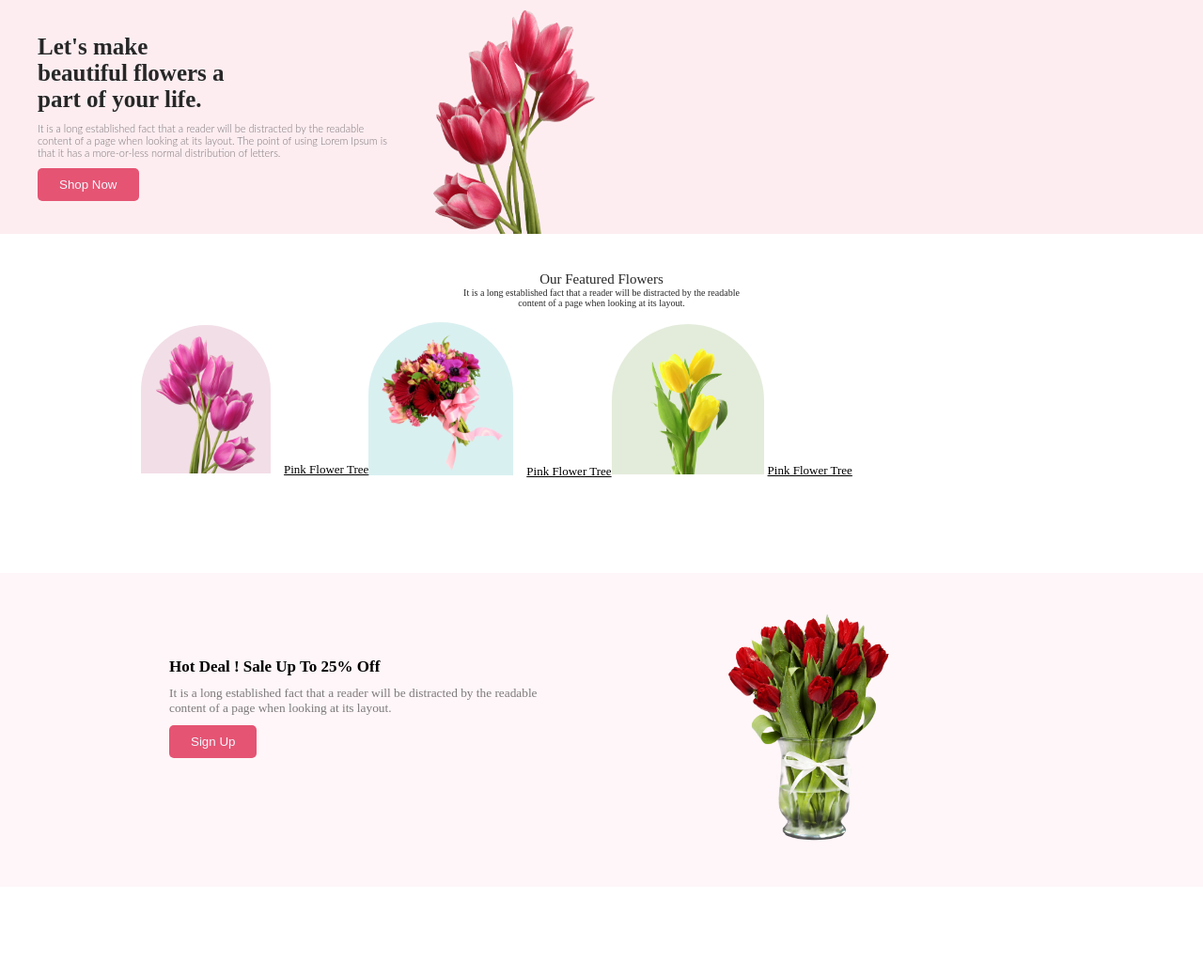
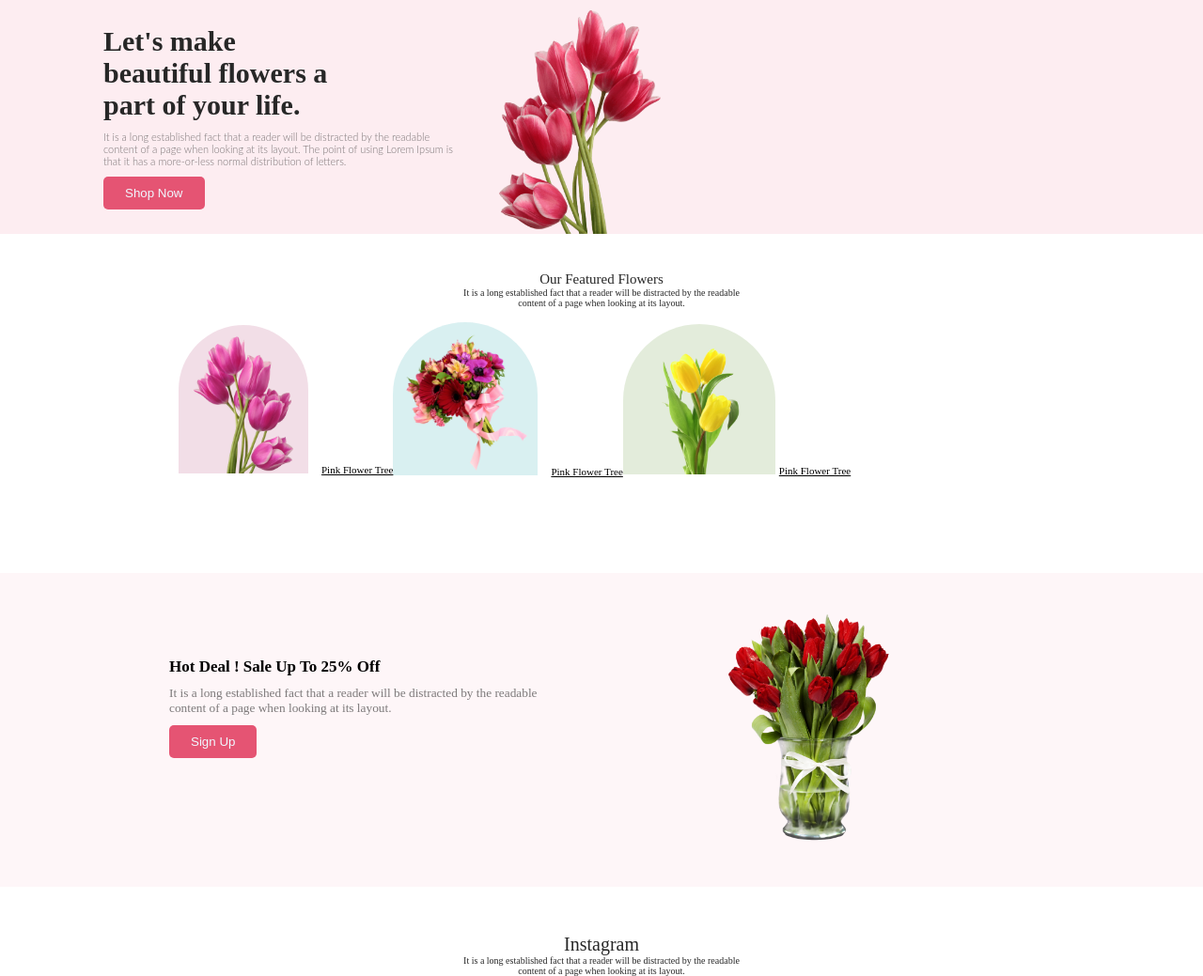
Before and after one commit to mdsaidul50/my-first-assignment, a plain HTML site: page index.html in a window 1280 px wide. Shown: the whole page at 94% size. Before the commit the page ends 944 px from the top, so only its background shows below. Drawn offline with Linux system fonts and the light colour scheme.

Commit message:
my first assignment

```diff
--- a/index.html
+++ b/index.html
@@ -57,8 +57,13 @@
                 <div class="flower-imges">
                     <img src="imges/pngwing 8.png" alt="">
                 </div>
-
             </div>
+        </section>
+        <section>
+                <div class="instagram">
+                    <h3>Instagram</h3>
+                    <p>It is a long established fact that a reader will be distracted by the readable<br> content of a page when looking at its layout.</p>
+                </div>
         </section>
     </main>
 </body>
--- a/style.css
+++ b/style.css
@@ -5,7 +5,6 @@
 
 header{
     background-color: rgba(229, 84, 115, 0.10);
-
 }
 .continer{
     display: flex;
@@ -14,10 +13,11 @@ header{
 }
 .heading{
     align-content: space-around;
+    margin-left: 70px;
 }
 .heading h2{
     color: #272727;
-    font-size: 25px;
+    font-size: 30px;
     margin-bottom: 10px;
 }
 
@@ -60,7 +60,7 @@ header{
 }
 .flowers-item{
     display: flex;
-    margin: 0px 150px;
+    margin: 0px 190px;
     margin-top: 15px;
 }
 
@@ -71,7 +71,6 @@ header{
     margin-right: 10px;
     padding: 12px 16px 0px 16px;
     border-radius: 100px 100px 0px 0px;
-
 }
 .items2 img{
     width: 146px;
@@ -84,22 +83,21 @@ header{
 .items3 img{
     width: 100px;
     background-color: rgba(71, 125, 17, 0.15);
-
     padding: 10px 31px 0px 31px;
     border-radius: 100px 100px 0px 0px;
 }
 .items1 a{
     color: black;
-    font-size: 13px;
+    font-size: 11px;
 }
 .items2 a{
     color: black;
-    font-size: 13px;
+    font-size: 11px;
 
 }
 .items3 a{
     color: black;
-    font-size: 13px;
+    font-size: 11px;
 }
 .mains{
     display: flex;
@@ -138,5 +136,17 @@ header{
 .flower-imges img{
     width: 180px;
     height: 250px;
-
 }
+.instagram h3 {
+    margin-top: 50px;
+    text-align: center;
+    font-size: 20px;
+    color: #272727;
+    font-weight: 400;
+}
+.instagram p{
+    text-align: center;
+    font-size: 10px;
+    color: #272727;
+    font-weight: 200;
+}
```
